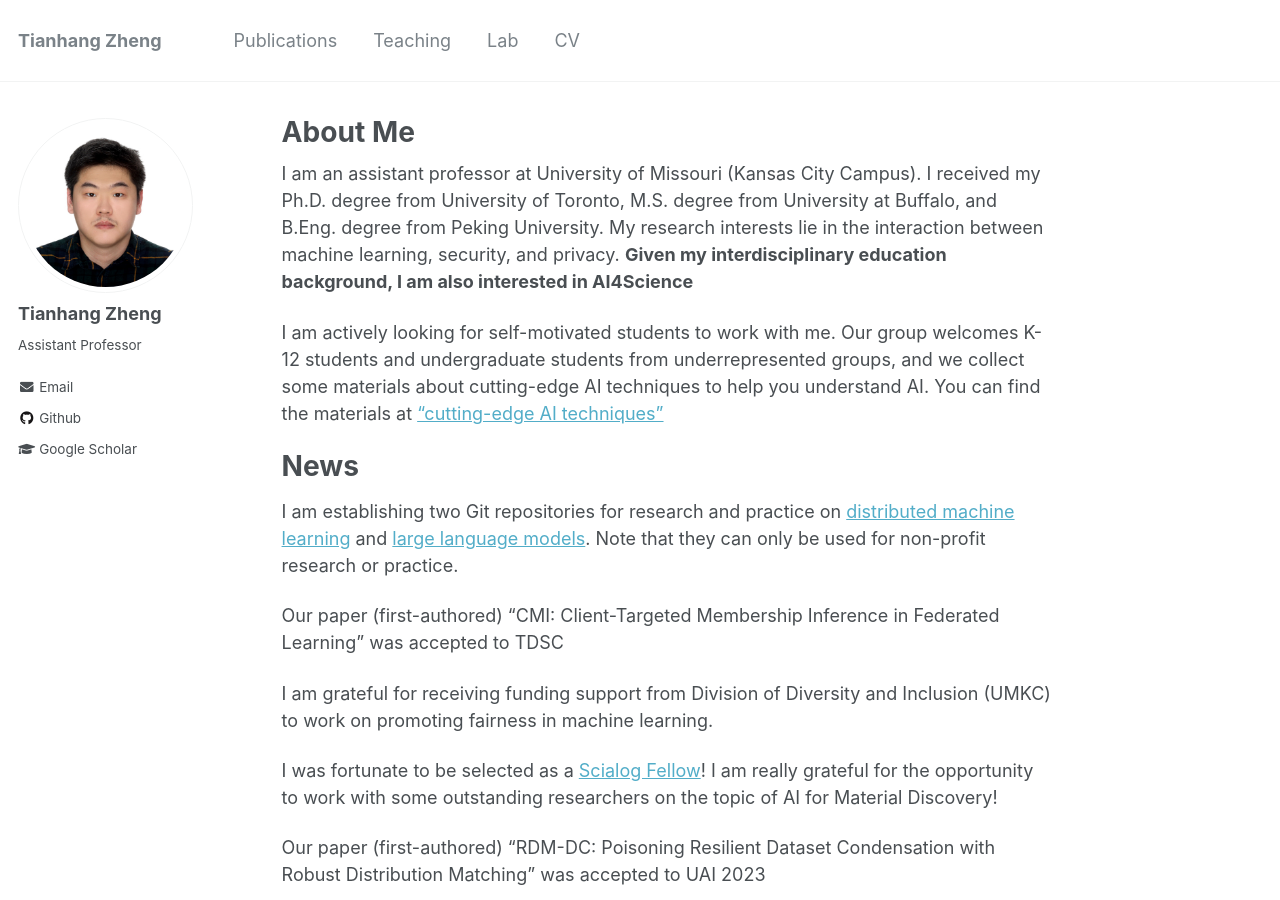
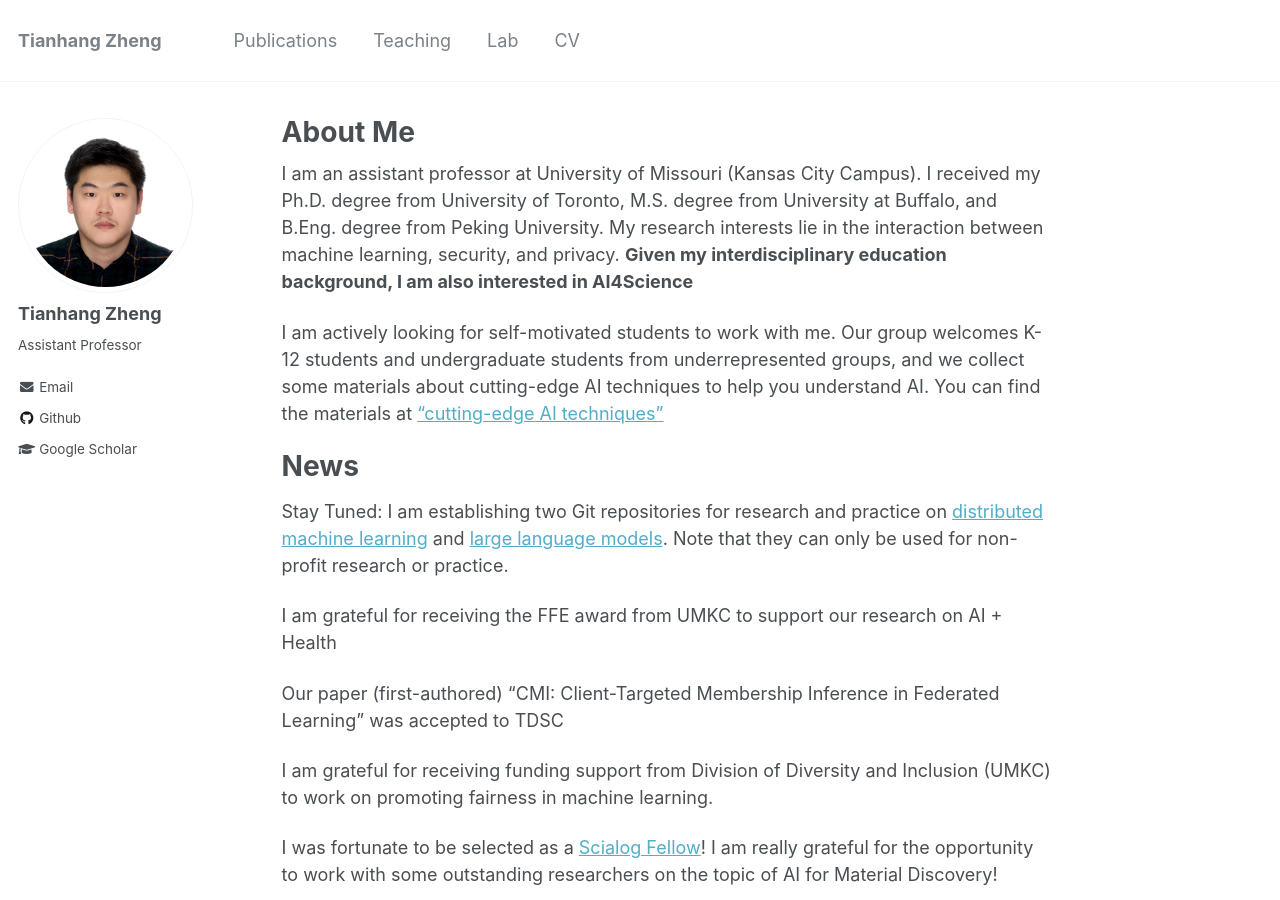
Before and after one commit to tianzheng4/tianzheng4.github.io, a Jekyll site: the page built from _pages/about.md, in a window 1280 px wide and 900 px high. Built offline with Jekyll 4.4.1, drawn with Linux system fonts in a browser that asks for light colours.

Commit message:
Update about.md

```diff
--- a/_pages/about.md
+++ b/_pages/about.md
@@ -15,7 +15,9 @@
 
 News
 ======
-I am establishing two Git repositories for research and practice on [distributed machine learning](https://github.com/SecMLSys/Simulate-Distributed-AI) and [large language models](https://github.com/SecMLSys/LoraLLM-Practice). Note that they can only be used for non-profit research or practice.
+Stay Tuned: I am establishing two Git repositories for research and practice on [distributed machine learning](https://github.com/SecMLSys/Simulate-Distributed-AI) and [large language models](https://github.com/SecMLSys/LoraLLM-Practice). Note that they can only be used for non-profit research or practice.
+
+I am grateful for receiving the FFE award from UMKC to support our research on AI + Health
 
 Our paper (first-authored) "CMI: Client-Targeted Membership Inference in Federated Learning" was accepted to TDSC
 
```
